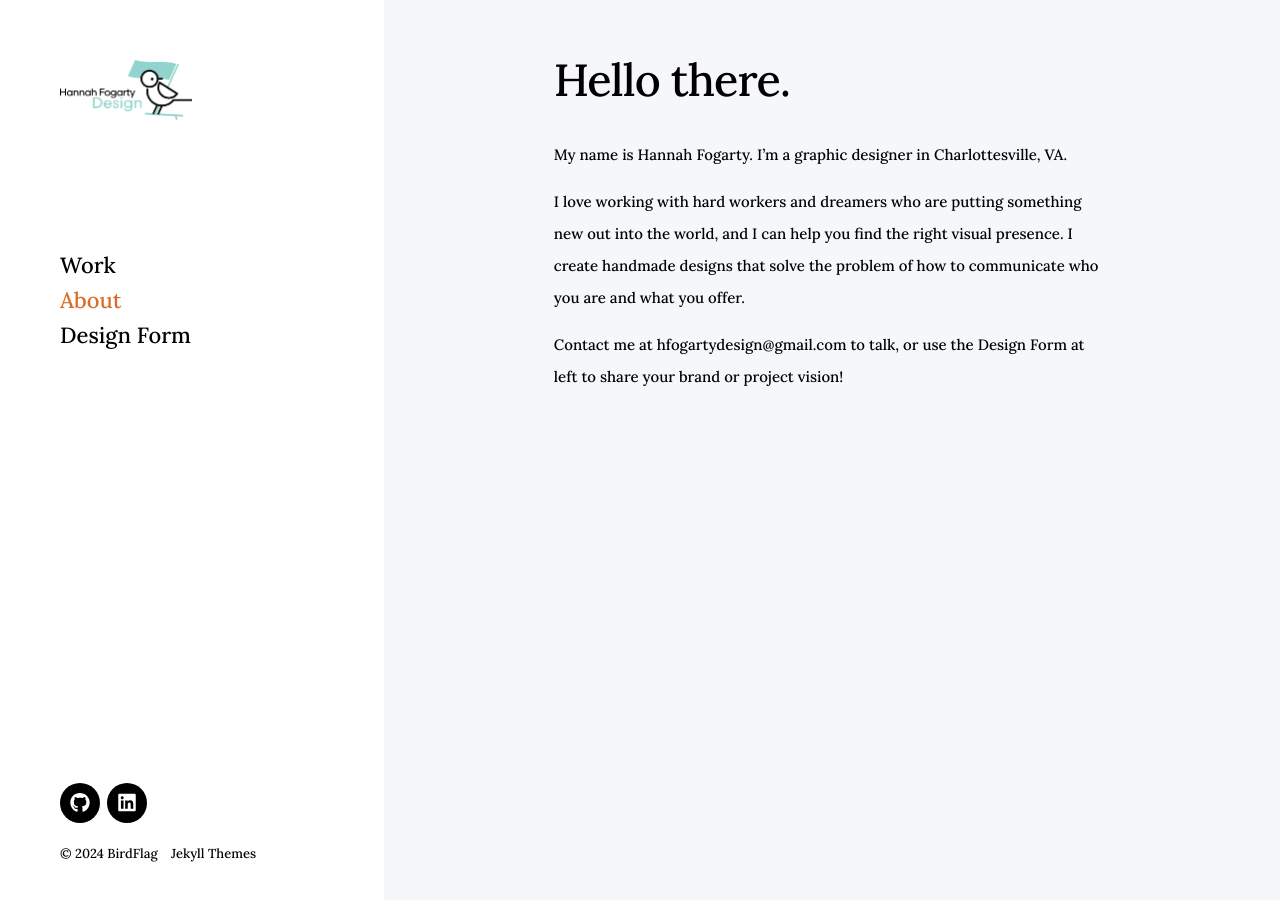
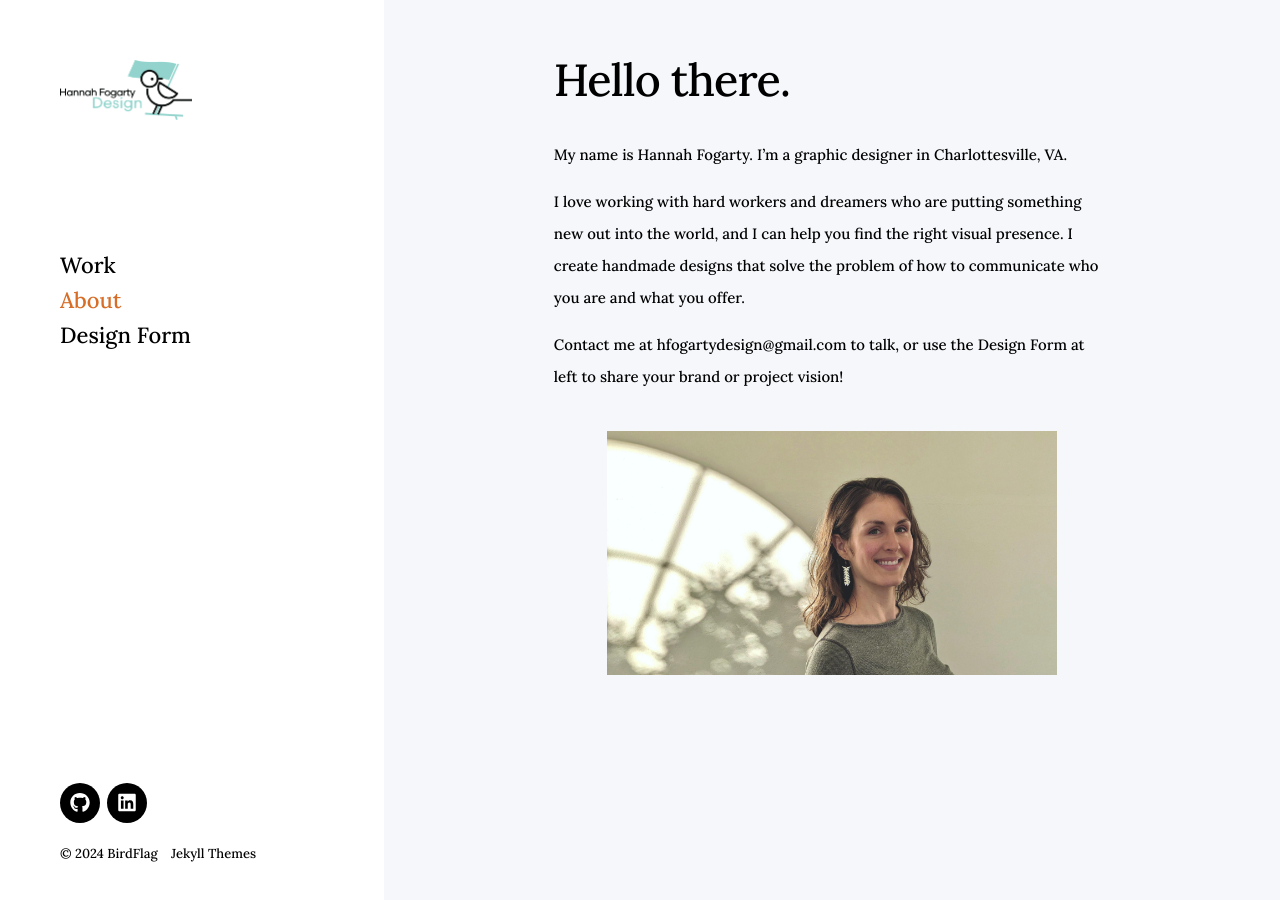
Before and after one commit to birdflag/birdflag.github.io, a Jekyll site: the page built from _pages/about.md, in a window 1280 px wide and 900 px high. Built offline with Jekyll 4.4.1, drawn with Linux system fonts in a browser that asks for light colours; nearby versions of some CDN libraries.

Commit message:
about update

```diff
--- a/_pages/about.md
+++ b/_pages/about.md
@@ -8,3 +8,6 @@ description: About the designer
 <small> I love working with hard workers and dreamers who are putting something new out into the world, and I can help you find the right visual presence. I create handmade designs that solve the problem of how to communicate who you are and what you offer.
 
 <small> Contact me at hfogartydesign@gmail.com to talk, or use the Design Form at left to share your brand or project vision!
+
+
+<img src="/images/headshot2.jpg" width="450">
```
Also changed, not shown: images/headshot.JPG (added), images/headshot1.JPG (added), images/headshot2.JPG (added).
